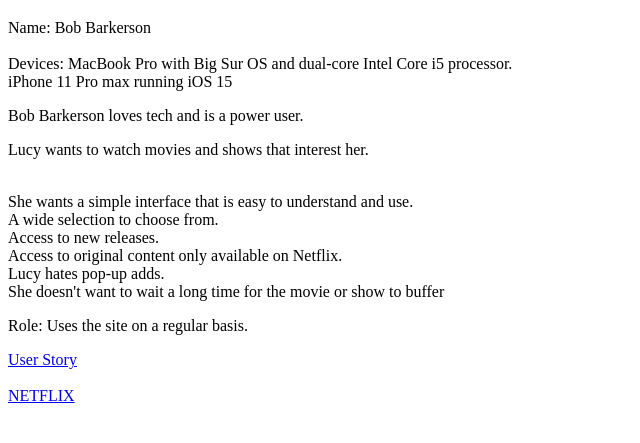
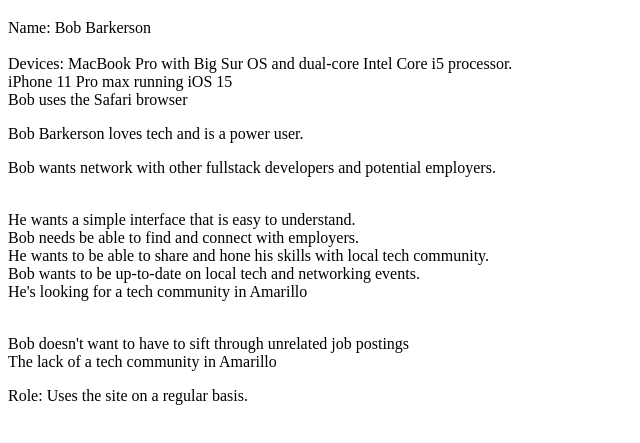
Before and after one commit to business-hub-actx/capstone-the-hub, a plain HTML site: page documentation/persona-bob.html in a window 1280 px wide. Shown: the part 61-504 px from the top of the page, without its empty margins (0-640 px from the left). Drawn offline with Linux system fonts and the light colour scheme.

Commit message:
Added browser preferance

```diff
--- a/documentation/persona-bob.html
+++ b/documentation/persona-bob.html
@@ -14,6 +14,7 @@
     <br>
     <br> Devices: MacBook Pro with Big Sur OS and dual-core Intel Core i5 processor.
     <br> iPhone 11 Pro max running iOS 15
+    <br> Bob uses the Safari browser
 </p>
 
 <!-- Proficiency & Love/Hate -->
@@ -22,17 +23,24 @@
 </p>
 
 <!-- Why choose this site? -->
-<p> Lucy wants to watch movies and shows that interest her. </p>
+<p> Bob wants network with other fullstack developers and potential employers.</p>
 
 <!-- Wants & Needs -->
-<div class="wantsNeeds">
+<div>
     <p>
-        <br> She wants a simple interface that is easy to understand and use.
-        <br> A wide selection to choose from.
-        <br> Access to new releases.
-        <br> Access to original content only available on Netflix.
-        <br> Lucy hates pop-up adds.
-        <br> She doesn't want to wait a long time for the movie or show to buffer
+        <br> He wants a simple interface that is easy to understand.
+        <br> Bob needs be able to find and connect with employers.
+        <br> He wants to be able to share and hone his skills with local tech community.
+        <br> Bob wants to be up-to-date on local tech and networking events.
+        <br> He's looking for a tech community in Amarillo
+    </p>
+</div>
+
+<!-- Frustrations -->
+<div>
+    <p>
+        <br> Bob doesn't want to have to sift through unrelated job postings
+        <br> The lack of a tech community in Amarillo
     </p>
 </div>
 
@@ -41,11 +49,5 @@
     Role: Uses the site on a regular basis.
 </p>
 
-<div> <!-- Link to User Story Page -->
-    <a href="./user-story.html">User Story</a>
-</div>
-
-<br> <!-- Link to Netflix -->
-<a href="https://www.netflix.com/">NETFLIX</a>
 </body>
 </html>
```
